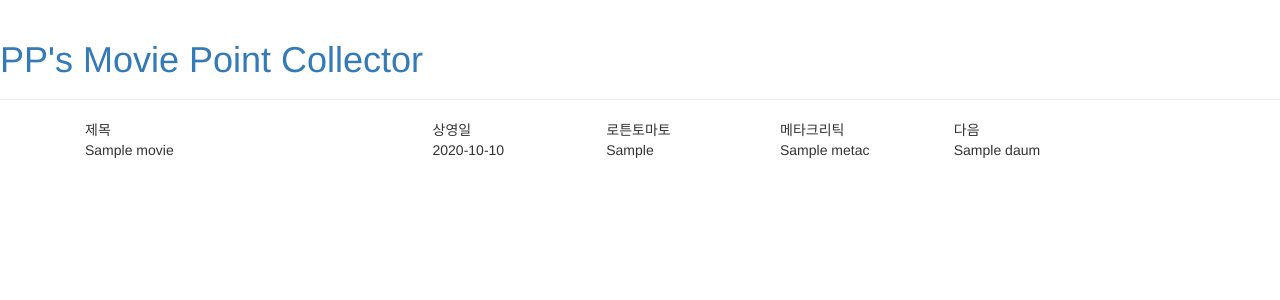
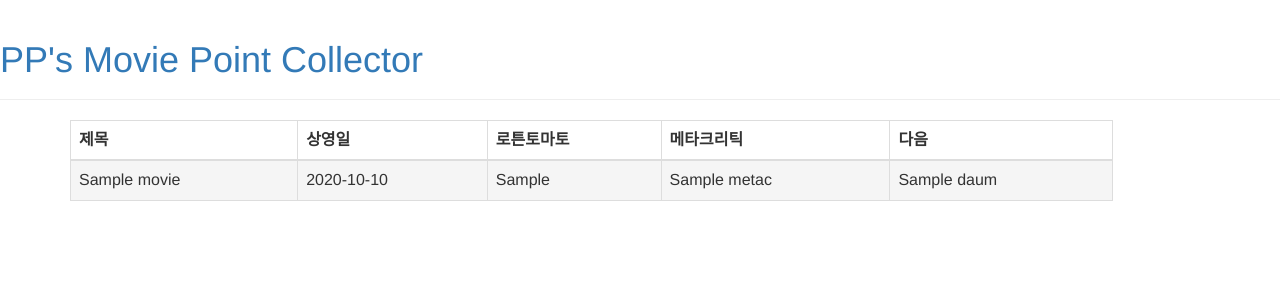
Before and after one commit to dogfighterkor/crawl, a Django app: template mysite/templates/mysite/index.html in a window 1280 px wide. Shown: the top 300 px of the page. Run offline with Django 3.2, Linux system fonts and the light colour scheme; the template is opened without the code that fills it: most values are stand-ins (such as "Sample title", 1, 10 or a date in 2020); some libraries are stand-ins or nearby versions.

Commit message:
bootstrap 적용

```diff
--- a/crawler/db.py
+++ b/crawler/db.py
@@ -12,9 +12,9 @@ def save(title, date, point, site):
 	try :
 		movie = Movie.objects.get(title=title)
 	except Movie.DoesNotExist:
-		movie = Movie.objects.create(title=title, realesedate=date)
+		movie = Movie.objects.create(title=title, releasedate=date)
 	except ObjectDoesNotExist:
-		movie = Movie.objects.create(title=title, realesedate=date)
+		movie = Movie.objects.create(title=title, releasedate=date)
 	except Exception as ex:
 		print("Exception : " , ex)
 
--- a/crawler/models.py
+++ b/crawler/models.py
@@ -4,7 +4,7 @@ from django.utils import timezone
 
 class Movie(models.Model):
     title = models.CharField(max_length=100, primary_key=True)
-    realesedate = models.DateTimeField(blank=True, null=True)
+    releasedate = models.DateTimeField(blank=True, null=True)
     rt = models.CharField(max_length=10, blank=True, null=True, default='')
     metac = models.CharField(max_length=10, blank=True, null=True, default='')
     daum = models.CharField(max_length=10, blank=True, null=True, default='')
--- a/mysite/templates/mysite/base.html
+++ b/mysite/templates/mysite/base.html
@@ -1,9 +1,10 @@
 <html>
     <head>
         <title>PP's Movie Point Collector</title>
-        <link rel="stylesheet" href="//maxcdn.bootstrapcdn.com/bootstrap/3.2.0/css/bootstrap.min.css">
-        <link rel="stylesheet" href="//maxcdn.bootstrapcdn.com/bootstrap/3.2.0/css/bootstrap-theme.min.css">
+        <link rel="stylesheet" href="//maxcdn.bootstrapcdn.com/bootstrap/3.3.2/css/bootstrap.min.css">
+        <link rel="stylesheet" href="//maxcdn.bootstrapcdn.com/bootstrap/3.3.2/css/bootstrap-theme.min.css">
         <link href='//fonts.googleapis.com/css?family=Lobster&subset=latin,latin-ext' rel='stylesheet' type='text/css'>
+	<script src="https://maxcdn.bootstrapcdn.com/bootstrap/3.3.2/js/bootstrap.min.js"></script>
     </head>
     <body>
     <div class="page-header">
--- a/mysite/templates/mysite/index.html
+++ b/mysite/templates/mysite/index.html
@@ -1,20 +1,28 @@
 {% extends 'mysite/base.html' %}
 
 {% block content %}
-<div>
-<div class="col-md-4">제목</div>
-<div class="col-md-2">상영일</div>
-<div class="col-md-2">로튼토마토</div>
-<div class="col-md-2">메타크리틱</div>
-<div class="col-md-2">다음</div>
+<div class="hidden-xs">
+<table class="table table-bordered">
+<thead>
+	<tr>
+		<th>제목</th>
+		<th>상영일</th>
+		<th>로튼토마토</th>
+		<th>메타크리틱</th>
+		<th>다음</th>
+	</tr>
+</thead>
+<tbody>
+{% for movie in movies %}
+	<tr class="{%cycle "active" "" %} ">
+		<td>{{movie.title}}</td>
+		<td>{{movie.releasedate|date:"Y-m-d"}}</td>
+		<td>{{movie.rt}}</td>
+		<td>{{movie.metac}}</td>
+		<td>{{movie.daum}}</td>
+	</tr>
+ {%endfor %}
+</tbody>
+</table>
 </div>
-{% for movie in movies %}
-<div>
-<div class="col-md-4">{{movie.title}}</div>
-<div class="col-md-2">{{movie.realesedate|date:"Y-m-d"}}</div>
-<div class="col-md-2">{% if movie.rt == ''  %} &nbsp; {% else  %}{{movie.rt}} {% endif %}</div>
-<div class="col-md-2">{% if movie.metac == ''  %} &nbsp; {% else  %}{{movie.metac}} {% endif %}</div>
-<div class="col-md-2">{% if movie.daum == ''  %} &nbsp; {% else  %}{{movie.daum}} {% endif %}</div>
-</div>
-{% endfor %}
 {% endblock %}
--- a/mysite/views.py
+++ b/mysite/views.py
@@ -3,6 +3,6 @@ from django.utils import timezone
 from crawler.models import Movie
 
 def main(request):
-	movie = Movie.objects.filter(realesedate__lte=timezone.now()).order_by('-realesedate')
+	movie = Movie.objects.filter(releasedate__lte=timezone.now()).order_by('-releasedate')
 	movie = movie[:20]
 	return render(request, 'mysite/index.html', {'movies': movie})
```
